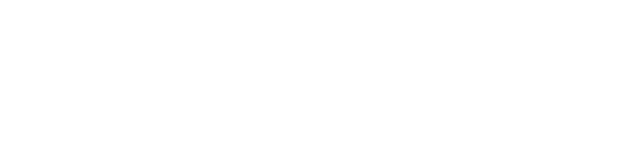
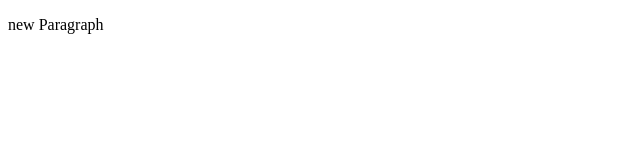
Before and after one commit to Aflatun6/learning-git, a plain HTML site: page index.html in a window 1280 px wide. Shown: the whole page, without its empty margins (0-640 px from the left). Drawn offline with Linux system fonts and the light colour scheme.

Commit message:
new Paragraph added

```diff
--- a/index.html
+++ b/index.html
@@ -1,5 +1,6 @@
 <!DOCTYPE html>
 <html>
 <body>
+  <p>new Paragraph</p>
 </body>
 </html>
```
